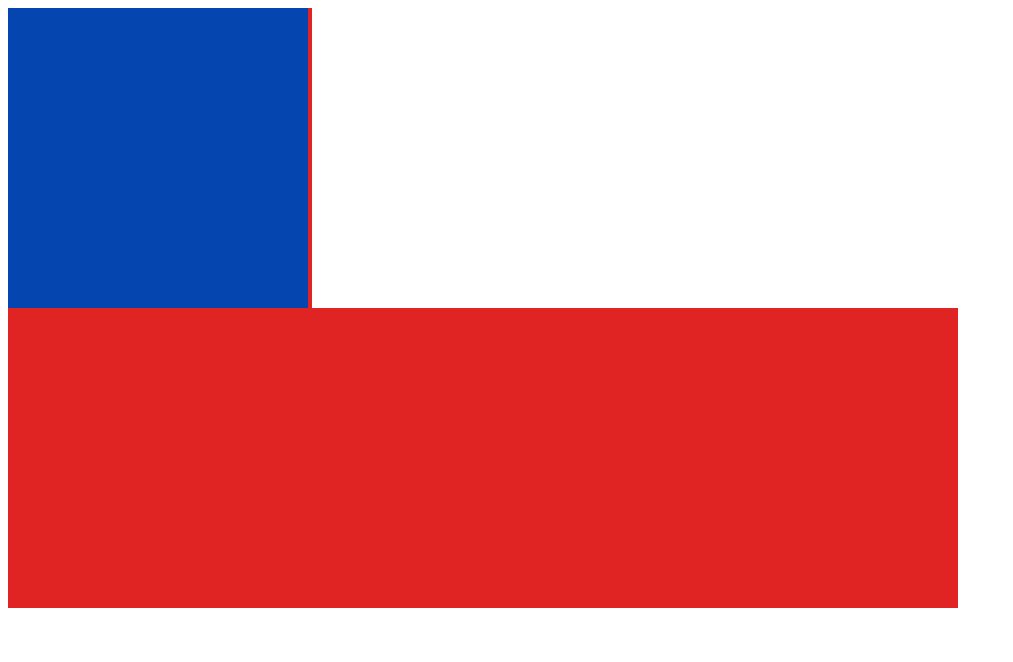
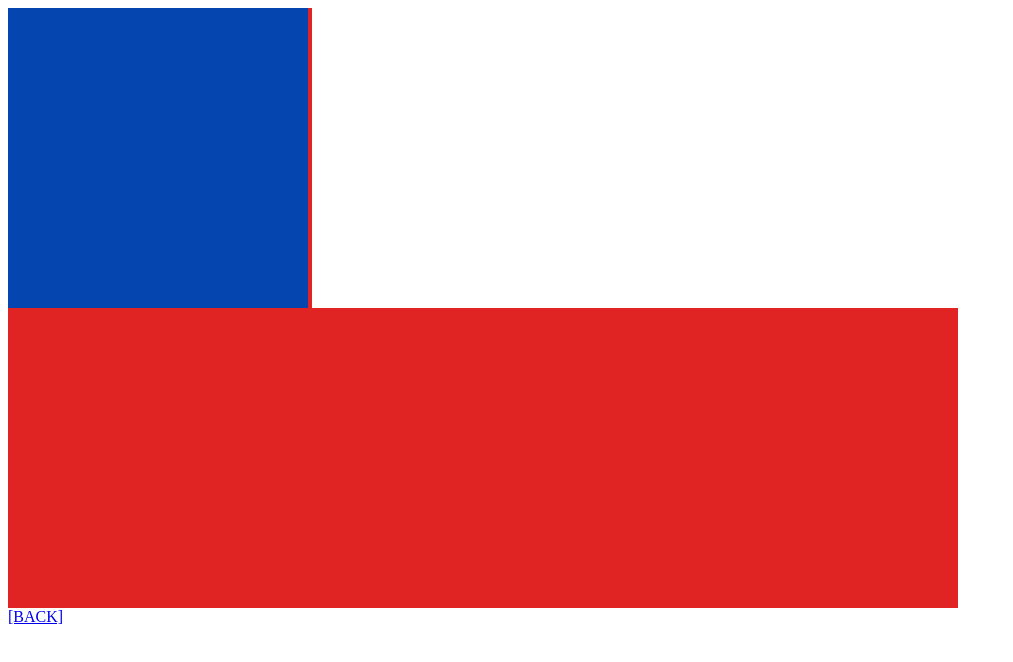
Before and after one commit to CrisGVera/portafolio, a plain HTML site: page bandera.html in a window 1280 px wide. Shown: the whole page, without its empty margins (0-1013 px from the left). Drawn offline with Linux system fonts and the light colour scheme.

Commit message:
Update bandera.html

```diff
--- a/bandera.html
+++ b/bandera.html
@@ -13,5 +13,6 @@
 
 		</div>
 	</div>
+	<a href="index.html">[BACK]</a>
 </body>
 </html>
```
